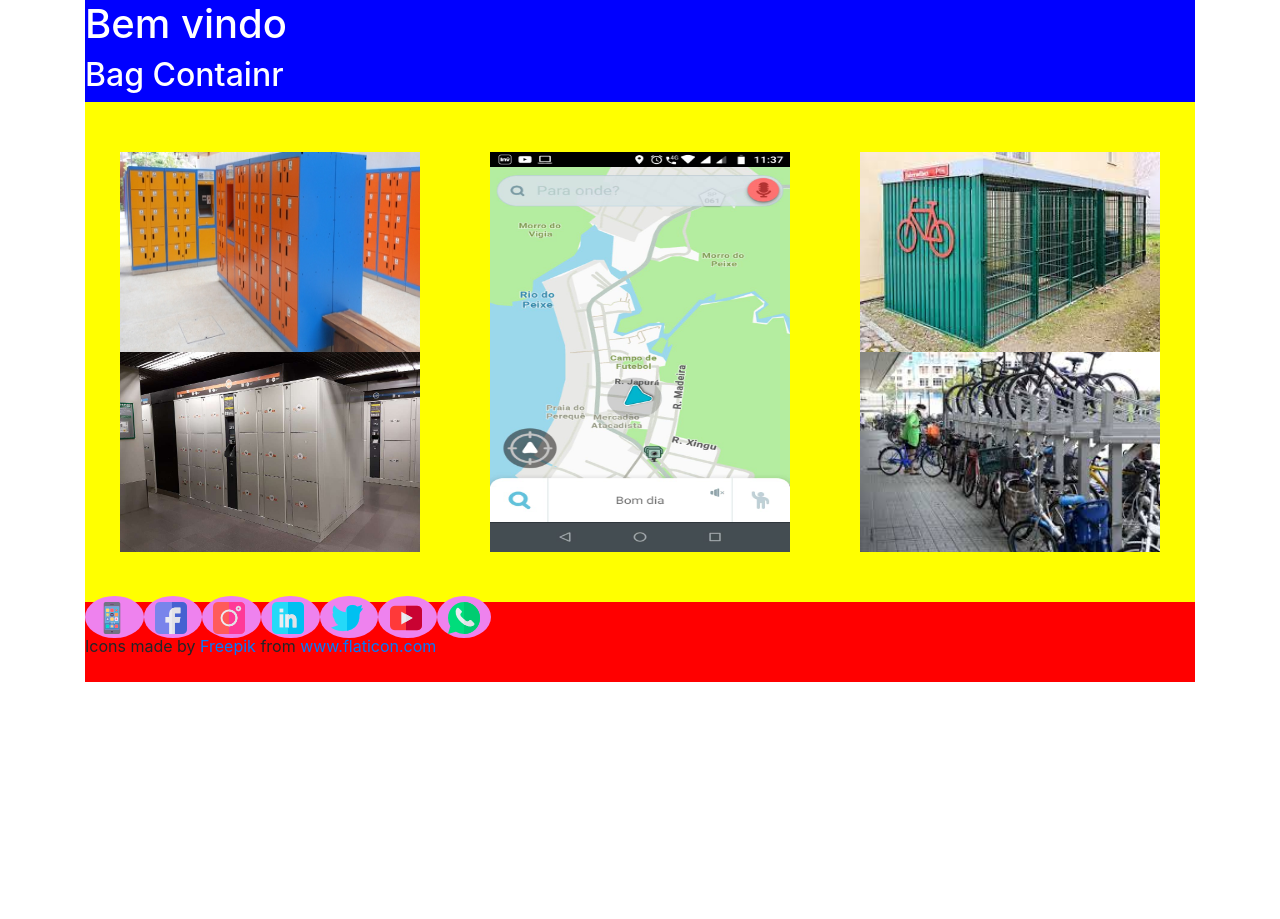
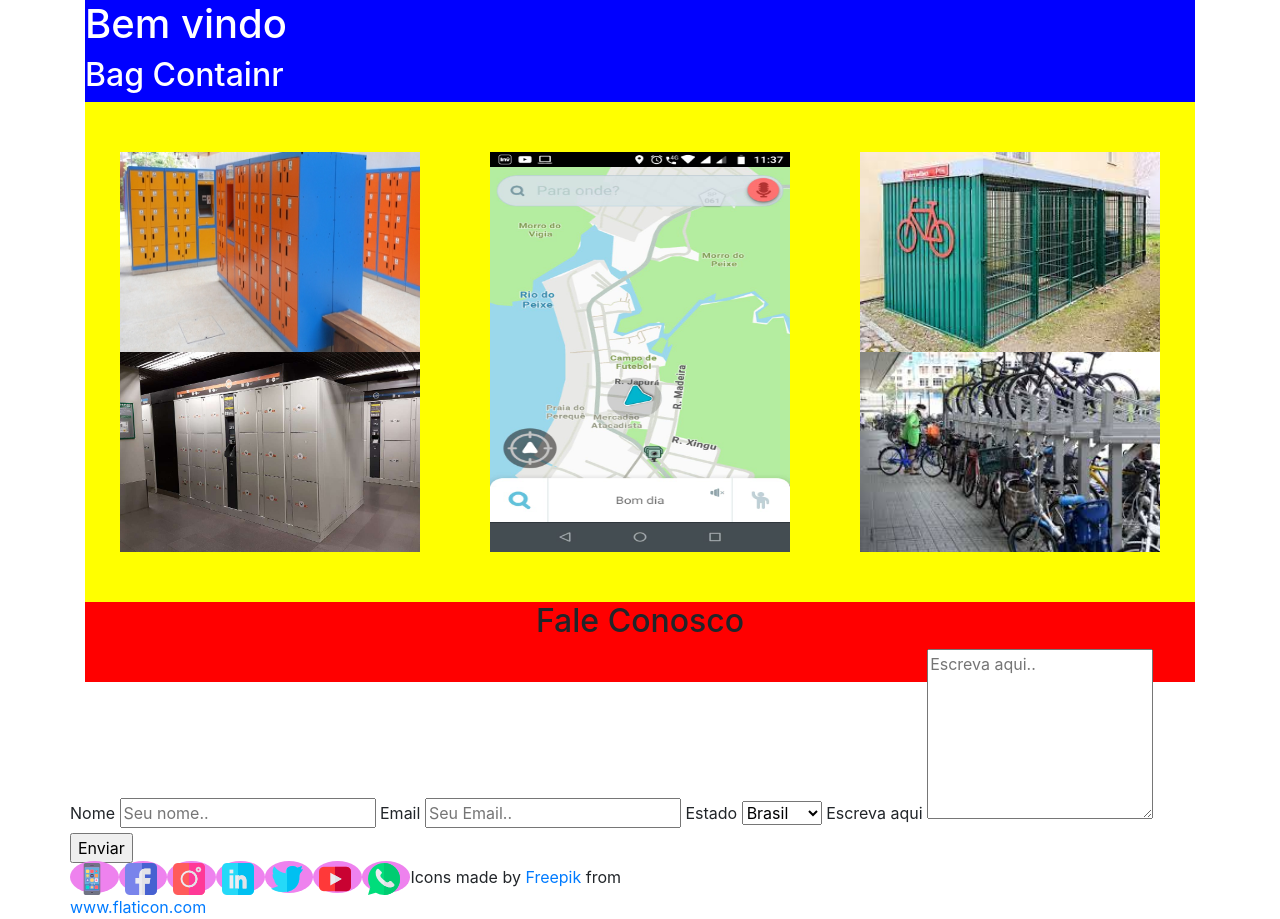
Before and after one commit to JhonnyLin/Bag_Containr, a Django app: page / in a window 1280 px wide. Shown: the part 80-999 px from the top of the page. Before the commit the page ends 762 px from the top, so only its background shows below. Run offline with Django 3.2, Linux system fonts and the light colour scheme; some libraries are stand-ins or nearby versions.

Commit message:
Adicionando Footer, com inputs para contato

```diff
--- a/website/templates/index.html
+++ b/website/templates/index.html
@@ -57,6 +57,29 @@
 
         {% endblock %}
         <footer>
+
+                <div style="text-align:center">
+                        <h2>Fale Conosco</h2>
+                      </div>
+                      <div class="row">
+                        <div class="column">
+                            <form action="/action_page.php">
+
+                                <label for="fname">Nome</label>
+                                <input type="text" id="fname" name="firstname" placeholder="Seu nome..">
+                                <label for="lname">Email</label>
+                                <input type="text" id="lname" name="lastname" placeholder="Seu Email..">
+                                <label for="country">Estado</label>
+                                <select id="country" name="estado">
+                                <option value="australia">Brasil</option>
+                                <option value="canada">Canada</option>
+                                <option value="usa">USA</option>
+                                </select>
+                                <label for="subject">Escreva aqui</label>
+                                <textarea id="subject" name="subject" placeholder="Escreva aqui.." style="height:170px"></textarea>
+                                <input type="submit" value="Enviar">
+                          </form>
+                        </div>
             <div class="rodape">
                 <a href="#" class="icon">
                     <img src="{% static 'imagens/smartphone.png' %}" alt="Aplicativo">
@@ -79,8 +102,8 @@
                 <a href="#" class="icon">
                     <img src="{% static 'imagens/whatsapp.png' %}" alt="Whatsapp">
                 </a>
-            </div>
-            <div>Icons made by <a href="https://www.flaticon.com/authors/freepik" title="Freepik">Freepik</a> from
+
+                Icons made by <a href="https://www.flaticon.com/authors/freepik" title="Freepik">Freepik</a> from
                 <a href="https://www.flaticon.com/" title="Flaticon">www.flaticon.com</a>
             </div>
         </footer>
```
